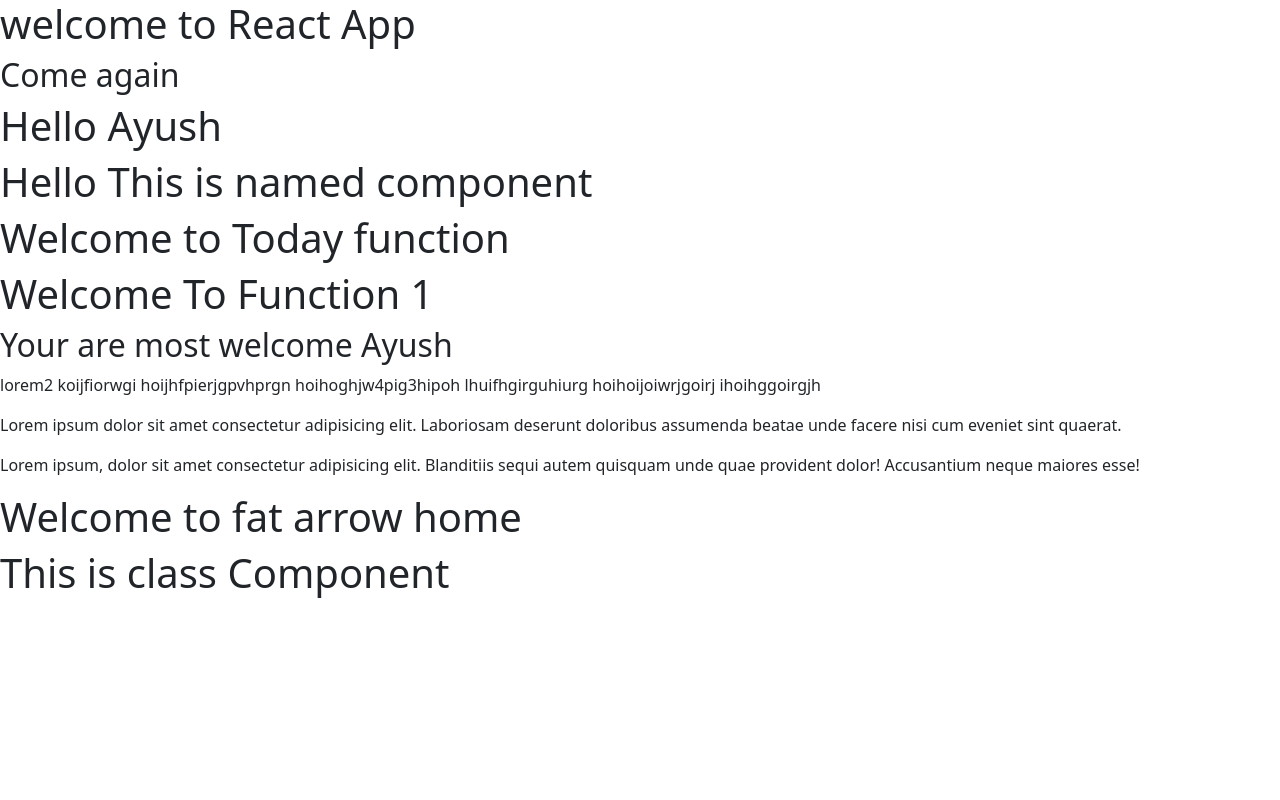
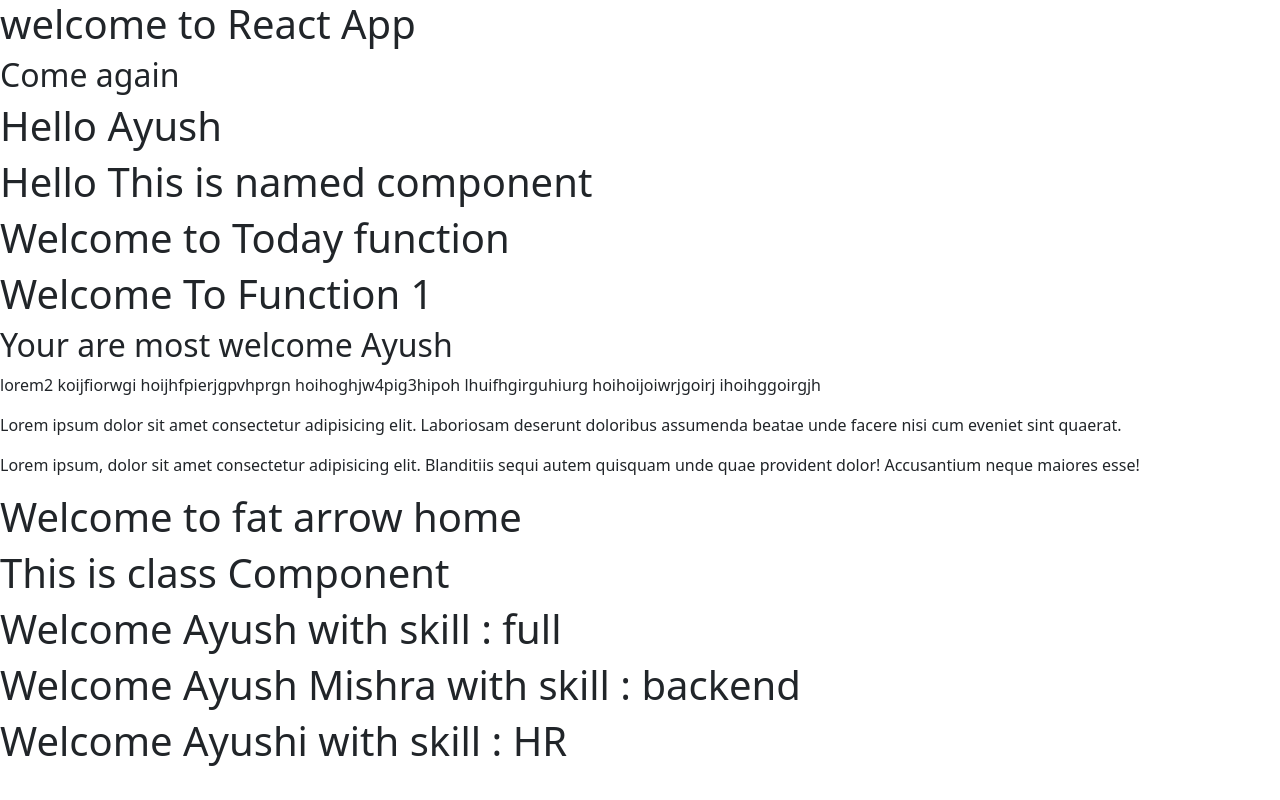
Before and after one commit to ayushkr07/react-super-advanced, a React (Create React App) app: page / in a window 1280 px wide. Built offline with nearby package versions, Linux system fonts and the light colour scheme.

Commit message:
functionalProps

```diff
--- /dev/null
+++ b/src/3.props/Greeting.js
@@ -0,0 +1,13 @@
+import React from 'react'
+
+function Greeting(props) {
+    console.log(props)
+    const {name,skill}=props
+    return (
+        <div>
+            <h1>Welcome {name} with skill : {skill}</h1>
+        </div>
+    )
+}
+
+export default Greeting
--- a/src/App.js
+++ b/src/App.js
@@ -6,6 +6,7 @@
 import Functional1 from './1.components/1.functional/Functional1';
 import Functionalone from './1.components/1.functional/Functionalone';
 import Welcome from './1.components/2.class/Welcome';
+import Greeting from './3.props/Greeting';
 
 // function Home(){
 //   return <h1>This is home</h1>
@@ -25,6 +26,10 @@
     <Functionalone/>
     <Home/>
     <Welcome/>
+    <Greeting name="Ayush" skill="full"/>
+    <Greeting name="Ayush Mishra" skill="backend"/>
+    <Greeting name="Ayushi" skill="HR"/>
+
     </div>
   );
 }
```
